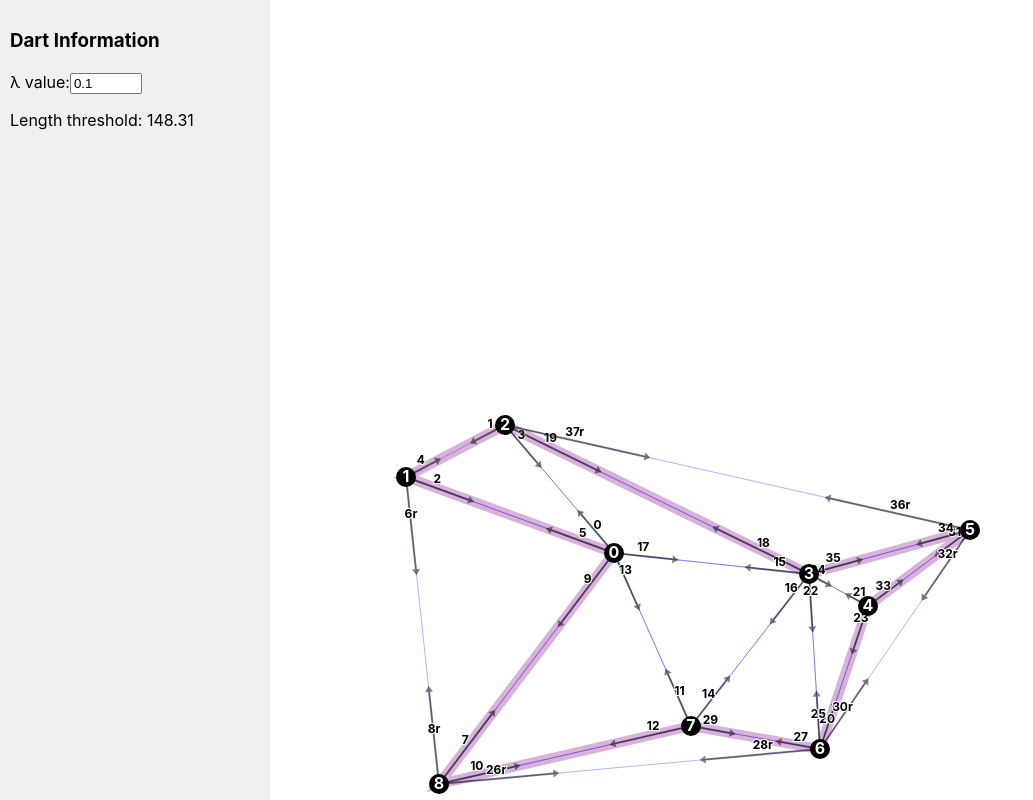
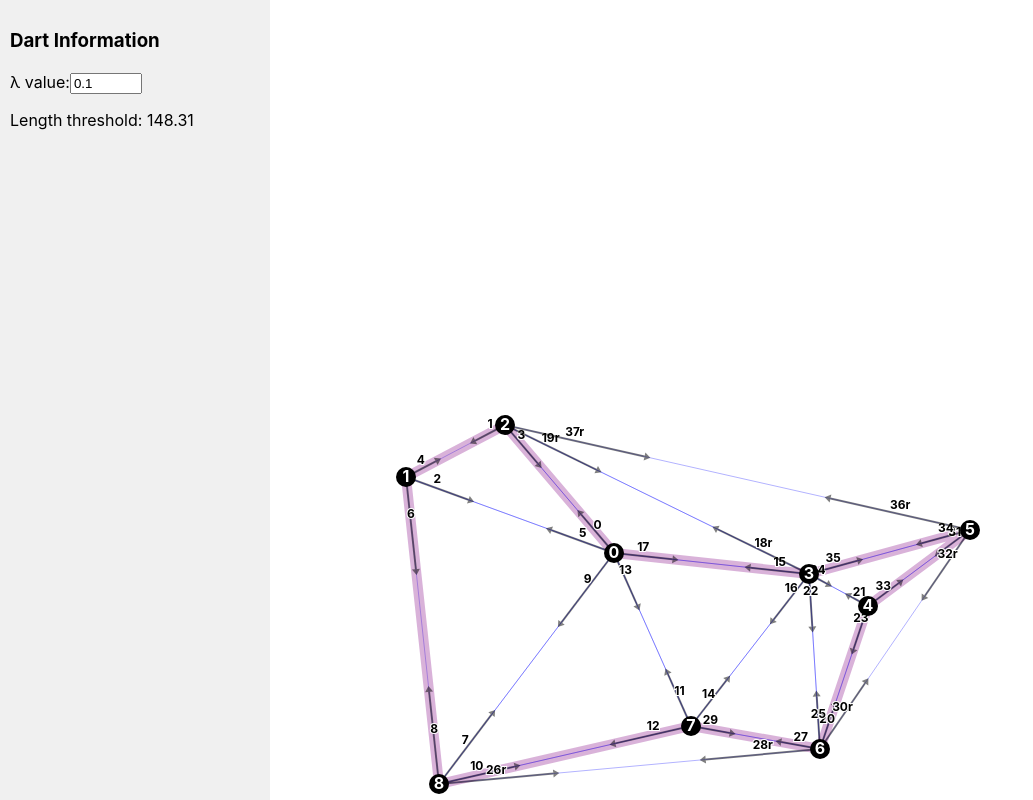
Before and after one commit to NolanDC/chi-shapes, a React (Create React App) app: page / in a window 1280 px wide. Shown: the whole page, without its empty margins (0-1033 px from the left). Built offline with nearby package versions, Linux system fonts and the light colour scheme.

Commit message:
get working with better edge shape, continue looking at new edges

```diff
--- a/src/ChiShapeVisualization.tsx
+++ b/src/ChiShapeVisualization.tsx
@@ -1,4 +1,4 @@
-import React, { useState, useEffect, useRef, useCallback } from 'react';
+import React, { useState, useEffect, useRef, useCallback, useMemo } from 'react';
 import { Vector } from './vector';
 import { ChiShapeComputer } from './chiShape';
 import { CombinatorialMap, Dart } from './CombinatorialMap';
@@ -7,6 +7,7 @@ import { TriangleView } from './TriangleView';
 import { Vertex } from './Vertex';
 import { Line } from './Line';
 import { Triangle } from './CombinatorialMap';
+import { Edge } from './chiShape';
 
 const ChiShapeVisualization: React.FC = () => {
   const [points, setPoints] = useState<Vector[]>([]);
@@ -15,33 +16,37 @@ const ChiShapeVisualization: React.FC = () => {
   const [hoveredDart, setHoveredDart] = useState<Dart | null>(null);
   const [hoveredTheta0, setHoveredTheta0] = useState<Dart | null>(null)
   const [hoveredTheta1, setHoveredTheta1] = useState<Dart | null>(null)
-  const [boundaryInfo, setBoundaryInfo] = useState<number>()
-  const [chiShape, setChiShape] = useState<Vector[]>()
+  //const [chiShape, setChiShape] = useState<Edge[]>()
   const [combinatorialMap, setCombinatorialMap] = useState<CombinatorialMap>()
   const [delaunayTriangles, setDelaunayTriangles] = useState<Triangle[]>()
   const [size, setSize] = useState({ width: 0, height: 0 });
   const containerRef = useRef<HTMLDivElement>(null);
   const INFO_COLUMN_WIDTH = 250;
 
-  const updateChiShape = useCallback(() => {
+  const chiShape = useMemo(() => new ChiShapeComputer(points, lambda).chiShape(), [points, lambda])
+
+  useEffect(() => {
+    console.log('Points changed:', points);
     if (points.length < 3) {
-      setChiShape(undefined);
-      setLengthThresh(0)
+      //setChiShape([]);
+      setLengthThresh(0);
+      setCombinatorialMap(undefined);
+      setDelaunayTriangles(undefined);
       return;
     }
+
     try {
-      const chiShapeComputer = new ChiShapeComputer(points, lambda)
-      setChiShape(chiShapeComputer.chiShape())
-      setLengthThresh(chiShapeComputer.getLengthThreshold())
-      setCombinatorialMap(chiShapeComputer.getCombinatorialMap())
-      setDelaunayTriangles(chiShapeComputer.getDelaunayTriangles())
-
+      const chiShapeComputer = new ChiShapeComputer(points, lambda);
+      const newChiShape = Array.from(chiShapeComputer.chiShape());
+      console.log('New Chi Shape:', newChiShape);
+      //setChiShape(newChiShape);
+      setLengthThresh(chiShapeComputer.getLengthThreshold());
+      setCombinatorialMap(chiShapeComputer.getCombinatorialMap());
+      setDelaunayTriangles(chiShapeComputer.getDelaunayTriangles());
     } catch (error) {
       console.error("Error calculating Chi Shape:", error);
-      setChiShape(undefined);
+      //setChiShape([]);
     }
-
-    console.log('points', points);
   }, [points, lambda]);
 
   useEffect(() => {
@@ -102,23 +107,23 @@ const ChiShapeVisualization: React.FC = () => {
     return () => window.removeEventListener('resize', handleResize);
   }, []);
 
-  useEffect(() => {
-    updateChiShape();
-  }, [updateChiShape]);
-
   const handleSvgClick = (e: React.MouseEvent<SVGSVGElement>) => {
     const rect = e.currentTarget.getBoundingClientRect();
     const x = e.clientX - rect.left;
     const y = e.clientY - rect.top;
     const clickedPoint = new Vector(x, y);
 
-    const existingPointIndex = points.findIndex(p => Vector.dist(p, clickedPoint) < 10);
+    setPoints(prevPoints => {
+      const existingPointIndex = prevPoints.findIndex(p => Vector.dist(p, clickedPoint) < 10);
 
-    if (existingPointIndex !== -1) {
-      setPoints(prevPoints => prevPoints.filter((_, index) => index !== existingPointIndex));
-    } else {
-      setPoints(prevPoints => [...prevPoints, clickedPoint]);
-    }
+      if (existingPointIndex !== -1) {
+        console.log('Removing point at index:', existingPointIndex);
+        return prevPoints.filter((_, index) => index !== existingPointIndex);
+      } else {
+        console.log('Adding new point:', clickedPoint);
+        return [...prevPoints, clickedPoint];
+      }
+    });
   };
 
   const getDartInfo = () => {
@@ -169,16 +174,17 @@ const ChiShapeVisualization: React.FC = () => {
   };
 
   const renderChiShape = () => {
-    if (!chiShape) return null;
 
-    const validPoints = chiShape.filter(p => p !== undefined);
+    const validPoints = chiShape.filter(e => points[e.d1.origin] !== undefined && points[e.d2.origin] !== undefined);
+    chiShape.forEach(p => console.log('edge', p))
     if (validPoints.length !== chiShape.length) {
       console.warn("Some chi shape points are undefined");
     }
 
+    console.log('chi shape!!!', chiShape)
     return (
       <polygon
-        points={validPoints.map(p => `${p.x},${p.y}`).join(' ')}
+        points={Array.from(chiShape.values()).map(p => `${points[p.d1.origin].x},${points[p.d1.origin].y}`).join(' ')}
         fill="none"
         stroke="rgba(128, 0, 128, 0.3)"
         strokeWidth={10}
--- a/src/chiShape.ts
+++ b/src/chiShape.ts
@@ -1,11 +1,10 @@
 import { Delaunay } from 'd3-delaunay';
 import { Vector } from './vector';
-import { CombinatorialMap } from './CombinatorialMap';
-import { Triangle } from './CombinatorialMap';
+import { CombinatorialMap, Dart, Triangle } from './CombinatorialMap';
 
-interface Edge {
-  a: number;
-  b: number;
+export interface Edge {
+  d1: Dart;
+  d2: Dart;
   length: number;
 }
 
@@ -17,7 +16,7 @@ export class ChiShapeComputer {
   private lengthThreshold: number;
   private boundaryEdges: Edge[];
   private removedEdges: Edge[];
-  private computedChiShape: Vector[] | null;
+  private computedChiShape: Edge[] | null;
 
   constructor(points: Vector[], lambda: number) {
     this.points = points;
@@ -30,7 +29,7 @@ export class ChiShapeComputer {
     this.computedChiShape = null;
   }
 
-  public chiShape(): Vector[] {
+  public chiShape(): Edge[] {
     if (this.computedChiShape === null) {
       this.computedChiShape = this.computeChiShape();
     }
@@ -76,86 +75,127 @@ export class ChiShapeComputer {
   }
 
   private computeSortedBoundaryEdges(): Edge[] {
-    const boundaryEdges: Set<string> = new Set();
-    for (let i = 0; i < this.combinatorialMap.darts.length; i += 1) {
-      const d1 = this.combinatorialMap.darts[i];
-      const d2 = this.combinatorialMap.theta0.get(d1)!;
-      if (this.combinatorialMap.isBoundaryEdge(d1, d2)) {
-        const [minIndex, maxIndex] = [d1.origin, d2.origin].sort((a, b) => a - b);
-        boundaryEdges.add(`${minIndex}-${maxIndex}`);
-      }
-    }
+    const edges = this.combinatorialMap.boundaryEdges();
 
-    const edges = this.combinatorialMap.boundaryEdges()
-
-    const edgeArray = Array.from(edges).map(edge => {
-      const [a, b] = edge;
-      return { a: a.origin, b: b.origin, length: Vector.dist(this.points[a.origin], this.points[b.origin]) };
-    });
+    const edgeArray = edges.map(([d1, d2]) => ({
+      d1,
+      d2,
+      length: Vector.dist(this.points[d1.origin], this.points[d2.origin])
+    }));
 
     edgeArray.sort((e1, e2) => e2.length - e1.length);
     return edgeArray;
   }
 
-  private computeChiShape(): Vector[] {
-    const chiShape = new Set(this.boundaryEdges.map(e => `${e.a}-${e.b}`));
+  private computeChiShape(): Edge[] {
+    const chiShape = new Set(this.boundaryEdges);
+    let index = 0;
 
-    for (const edge of this.boundaryEdges) {
+    while (index < this.boundaryEdges.length) {
+      const edge = this.boundaryEdges[index];
+      const { d1, d2, length } = edge;
 
-      const { a, b, length } = edge;
-      const d1 = this.combinatorialMap.dartMap.get(`${a}-${b}`);
-      const d2 = this.combinatorialMap.dartMap.get(`${b}-${a}`);
-      if (!d1 || !d2 || d1.removed || d2.removed) continue;
+      if (d1.removed || d2.removed) {
+        this.boundaryEdges.splice(index, 1);
+        chiShape.delete(edge);
+        continue;
+      }
 
       const isRegular = this.combinatorialMap.isRegularRemoval(d1, d2);
       const exceedsLength = length > this.lengthThreshold;
 
       if (isRegular && exceedsLength) {
-
+        console.log('removing edge', edge);
         const [r1, r2] = this.combinatorialMap.revealedEdges(d1, d2);
         this.combinatorialMap.removeEdge(d1, d2);
-        this.removedEdges.push({
-          a: a,
-          b: b,
-          length: length
-        });
+        this.removedEdges.push(edge);
 
-        chiShape.delete(`${a}-${b}`);
+        chiShape.delete(edge);
+        this.boundaryEdges.splice(index, 1);
 
-        chiShape.add(`${r1.origin}-${r1.next}`);
-        chiShape.add(`${r2.origin}-${r2.next}`);
+        const newEdge1 = this.createEdge(r1, this.combinatorialMap.t0(r1)!);
+        const newEdge2 = this.createEdge(r2, this.combinatorialMap.t0(r2)!);
+        console.log('adding edge', newEdge1);
+        console.log('adding edge 2', newEdge2);
+
+        this.insertSortedEdge(newEdge1);
+        this.insertSortedEdge(newEdge2);
+
+        chiShape.add(newEdge1);
+        chiShape.add(newEdge2);
+
+        // Reset index to start checking from the beginning
+        index = 0;
+      } else {
+        index++;
       }
     }
 
+    console.log('chishape length', chiShape.size);
     return this.sortEdges(chiShape);
   }
 
-  private sortEdges(edges: Set<string>): Vector[] {
+  private insertSortedEdge(edge: Edge) {
+    const index = this.boundaryEdges.findIndex(e => e.length <= edge.length);
+    if (index === -1) {
+      this.boundaryEdges.push(edge);
+    } else {
+      this.boundaryEdges.splice(index, 0, edge);
+    }
+  }
+
+  private createEdge(d1: Dart, d2: Dart): Edge {
+    return {
+      d1,
+      d2,
+      length: Vector.dist(this.points[d1.origin], this.points[d2.origin])
+    };
+  }
+
+  private sortEdges(edges: Set<Edge>): Edge[] {
     if (edges.size === 0) return [];
 
-    const edgeList = Array.from(edges).map(edge => edge.split('-').map(Number));
-    const sortedPoints: number[] = [];
-    const used = new Set<string>();
+    const sortedEdges: Edge[] = [];
+    const remainingEdges = new Set(edges);
 
-    sortedPoints.push(edgeList[0][0], edgeList[0][1]);
-    used.add(edgeList[0].join('-'));
+    // Start with an arbitrary edge
+    let currentEdge = remainingEdges.values().next().value;
+    remainingEdges.delete(currentEdge);
+    sortedEdges.push(currentEdge);
 
-    while (used.size < edges.size) {
-      const last = sortedPoints[sortedPoints.length - 1];
-      const nextEdge = edgeList.find(edge =>
-        !used.has(edge.join('-')) && (edge[0] === last || edge[1] === last)
+    let lastPoint = currentEdge.d2.origin;  // Assume we're starting from d1 to d2
+
+    while (remainingEdges.size > 0) {
+      const nextEdge = Array.from(remainingEdges).find(edge =>
+        edge.d1.origin === lastPoint || edge.d2.origin === lastPoint
       );
 
-      if (!nextEdge) break;
+      if (!nextEdge) {
+        throw new Error('Edges do not form a closed perimeter');
+      }
 
-      used.add(nextEdge.join('-'));
-      if (nextEdge[0] === last) {
-        sortedPoints.push(nextEdge[1]);
-      } else {
-        sortedPoints.push(nextEdge[0]);
+      // Reorient the darts in the edge if necessary
+      if (nextEdge.d2.origin === lastPoint) {
+        // Swap d1 and d2
+        [nextEdge.d1, nextEdge.d2] = [nextEdge.d2, nextEdge.d1];
       }
+
+      sortedEdges.push(nextEdge);
+      remainingEdges.delete(nextEdge);
+      lastPoint = nextEdge.d2.origin;  // Update lastPoint for the next iteration
     }
 
-    return sortedPoints.map(i => this.points[i]);
+    // Ensure the last edge connects back to the first edge
+    const firstEdge = sortedEdges[0];
+    const lastEdge = sortedEdges[sortedEdges.length - 1];
+    if (lastEdge.d2.origin !== firstEdge.d1.origin) {
+      throw new Error('Edges do not form a closed loop');
+    }
+
+    return sortedEdges;
   }
 }
+
+function arrayIntersection<T>(arr1: T[], arr2: T[]): T[] {
+  return arr1.filter(item => arr2.includes(item));
+}
```
